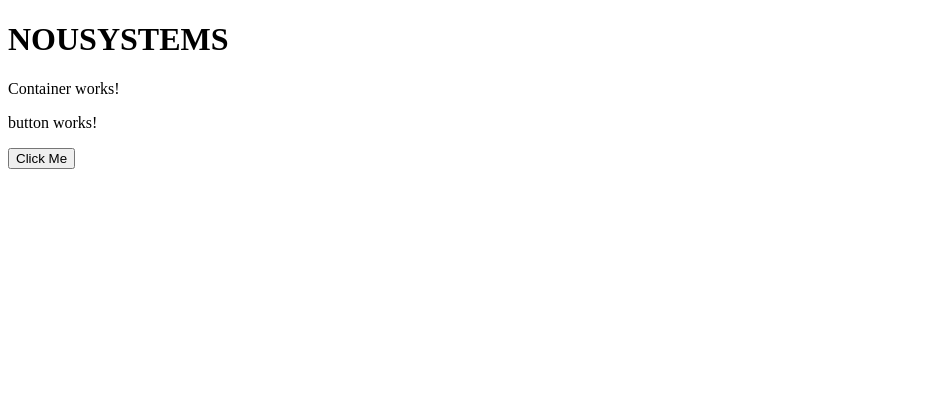
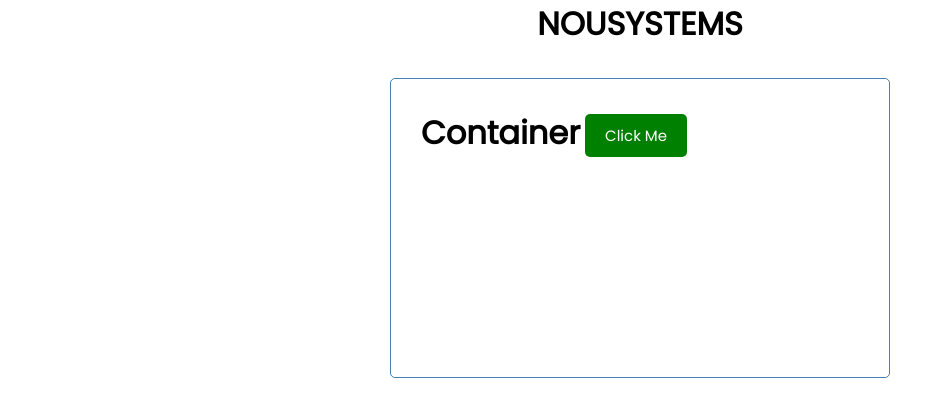
Before and after one commit to saracpena/NouSystems, an Angular app in the folder NouSystems/: page / in a window 1280 px wide. Shown: the top 416 px of the page, without its empty margins (0-945 px from the left). Built offline with nearby package versions, Linux system fonts and the light colour scheme.

Commit message:
Nou Systems - HW

```diff
--- a/NouSystems/src/app/app.component.html
+++ b/NouSystems/src/app/app.component.html
@@ -9,7 +9,7 @@
 
 <h1>{{ title.toUpperCase() }}</h1>
 <app-container></app-container>
-<app-button></app-button>
+
 
 <!-- This nav gives you links to click, which tells the router which route to use (defined in the routes constant in  AppRoutingModule) -->
 
--- a/NouSystems/src/app/nou-systems/button/button.component.html
+++ b/NouSystems/src/app/nou-systems/button/button.component.html
@@ -1,2 +1 @@
-<p>button works!</p>
-<button>Click Me</button>
+<button [ngStyle]="{'background-color': color}" class='btn' (click)="onClick()" >{{ text }}</button>
--- a/NouSystems/src/app/nou-systems/button/button.component.ts
+++ b/NouSystems/src/app/nou-systems/button/button.component.ts
@@ -1,4 +1,4 @@
-import { Component, OnInit } from '@angular/core';
+import { Component, OnInit, Input, Output, EventEmitter } from '@angular/core';
 
 @Component({
   selector: 'app-button',
@@ -6,10 +6,17 @@
   styleUrls: ['./button.component.css'],
 })
 export class ButtonComponent implements OnInit {
+  @Input() text?: string;
+  @Input() color?: string;
+  @Output() btnClick = new EventEmitter();
 
-  constructor() { }
+  constructor() {}
 
-  ngOnInit(): void {
+  ngOnInit(): void {}
+
+  onClick() {
+    this.btnClick.emit();
+    // console.log("Hello, nou Systems, Inc.!")
   }
 
 }
--- a/NouSystems/src/app/nou-systems/container/container.component.css
+++ b/NouSystems/src/app/nou-systems/container/container.component.css
@@ -0,0 +1,4 @@
+header {
+    display: flex;
+
+}
--- a/NouSystems/src/app/nou-systems/container/container.component.html
+++ b/NouSystems/src/app/nou-systems/container/container.component.html
@@ -1 +1,6 @@
-<p>Container works!</p>
+<div class="container">
+    <header>
+        <h1>Container</h1>
+        <app-button color="green" text="Click Me" (btnClick)="printMessage()"></app-button>
+    </header>
+</div>
--- a/NouSystems/src/app/nou-systems/container/container.component.ts
+++ b/NouSystems/src/app/nou-systems/container/container.component.ts
@@ -12,4 +12,8 @@
   ngOnInit(): void {
   }
 
+  printMessage() {
+    console.log("Hello, nou Systems, Inc.!");
+  }
+
 }
--- a/NouSystems/src/styles.css
+++ b/NouSystems/src/styles.css
@@ -1 +1,38 @@
-/* You can add global styles to this file, and also import other style files */
+@import url("https://fonts.googleapis.com/css2?family=Poppins:wght@300;400&display=swap");
+
+* {
+  box-sizing: border-box;
+  margin: 0;
+  padding: 0;
+}
+
+body {
+  font-family: "Poppins", sans-serif;
+}
+
+h1 {
+    text-align: center;
+}
+
+.container {
+  max-width: 500px;
+  margin: 30px auto;
+  overflow: auto;
+  min-height: 300px;
+  border: 1px solid steelblue;
+  padding: 30px;
+  border-radius: 5px;
+}
+.btn {
+  display: inline-block;
+  background: #000;
+  color: #fff;
+  border: none;
+  padding: 10px 20px;
+  margin: 5px;
+  border-radius: 5px;
+  cursor: pointer;
+  text-decoration: none;
+  font-size: 15px;
+  font-family: inherit;
+}
```
